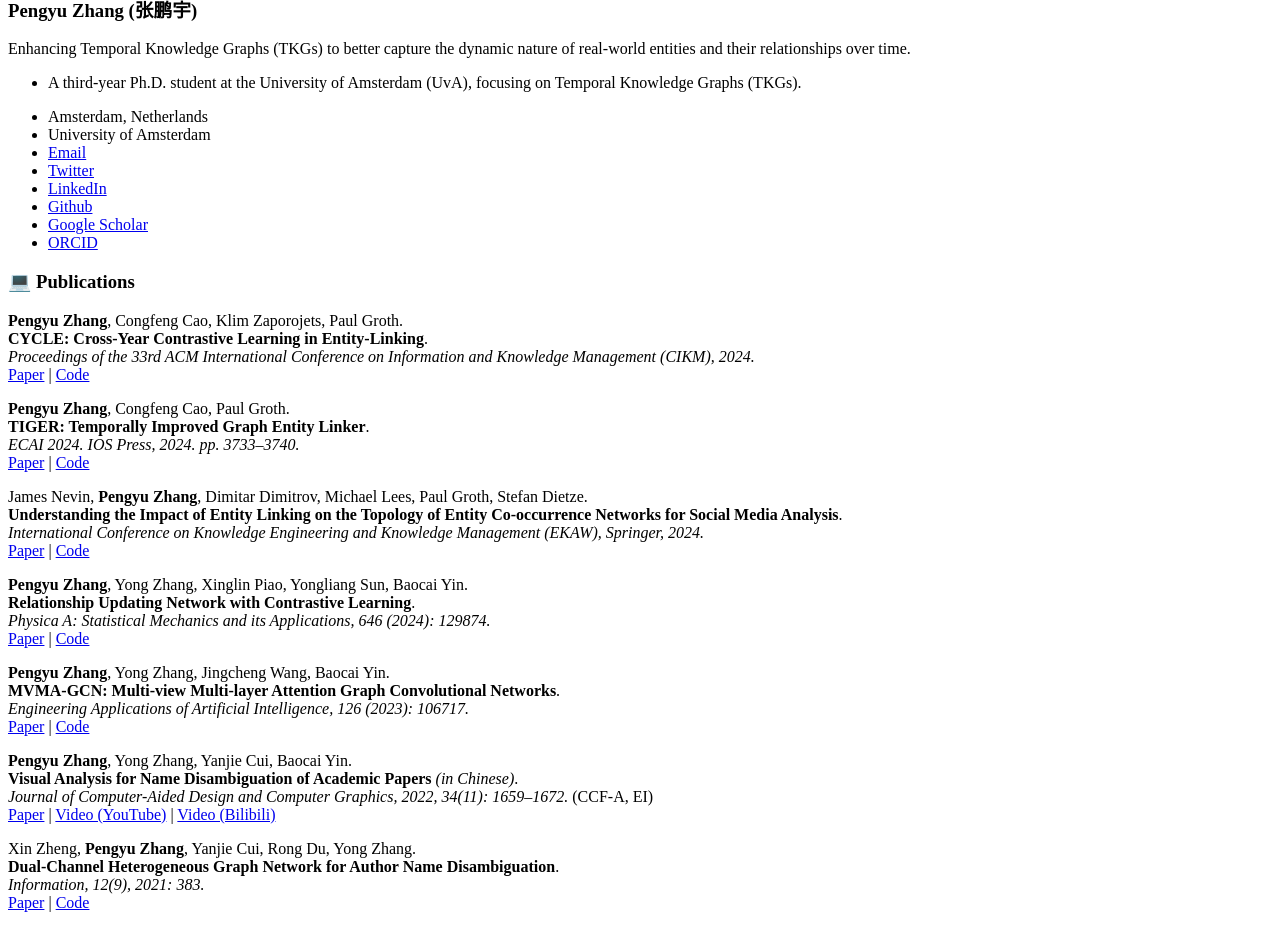
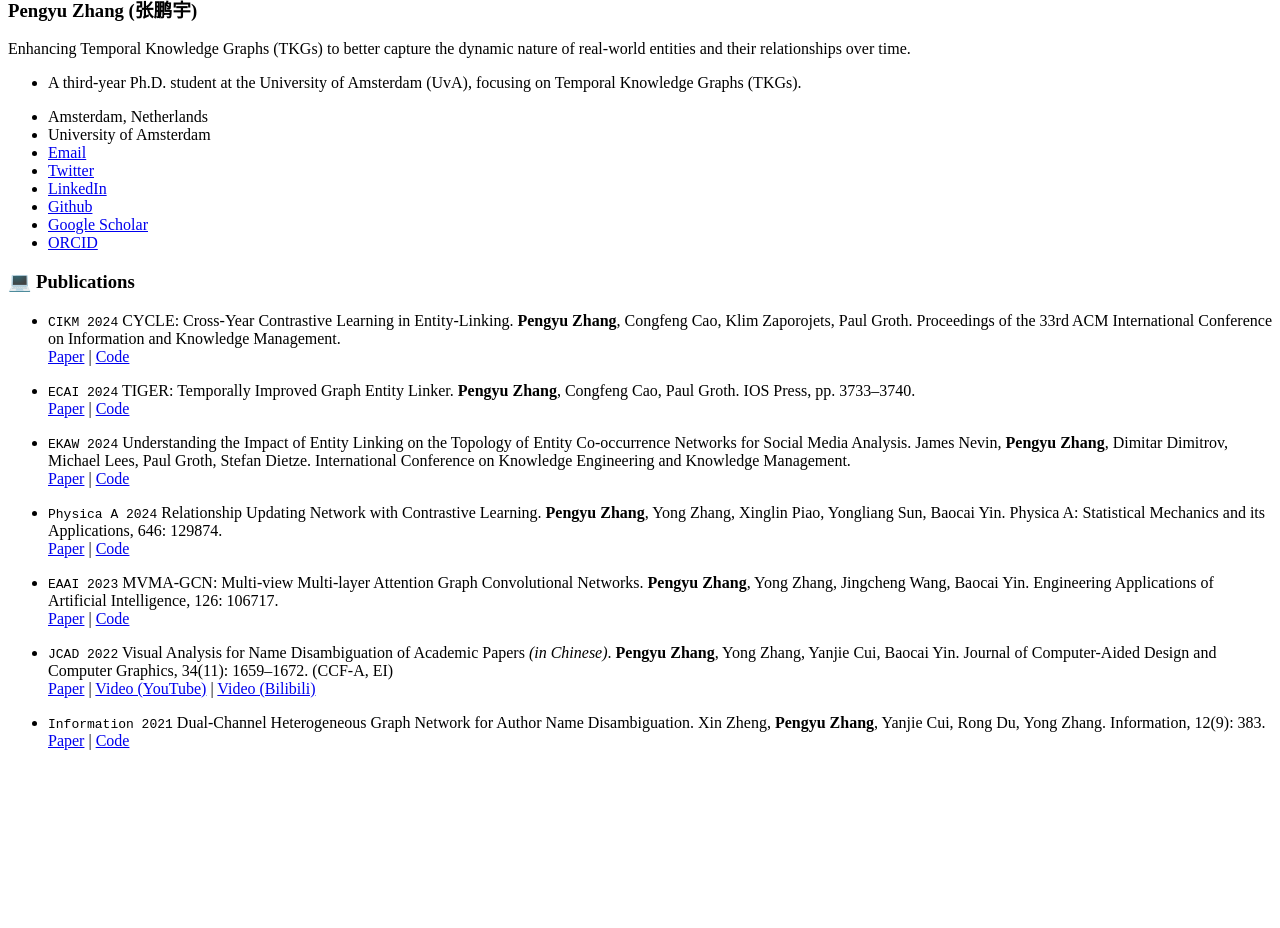
Before and after one commit to pengyu-zhang/pengyu-zhang.github.io, a Jekyll site: the page built from _pages/includes/pub_short.md, in a window 1280 px wide, cut to the strip 530-1458 px from the top of the page. Built offline with Jekyll 4.4.1, drawn with Linux system fonts in a browser that asks for light colours; our own code applies the rules of GitHub Pages for plain Markdown files; after the commit the page ends 1296 px from its top, so only the background shows below that.

Commit message:
Update pub_short.md

```diff
--- a/_pages/includes/pub_short.md
+++ b/_pages/includes/pub_short.md
@@ -1,37 +1,23 @@
 
 # 💻 Publications
 
-**Pengyu Zhang**, Congfeng Cao, Klim Zaporojets, Paul Groth.
-**CYCLE: Cross-Year Contrastive Learning in Entity-Linking**.
-*Proceedings of the 33rd ACM International Conference on Information and Knowledge Management (CIKM), 2024.*
+- ``CIKM 2024`` CYCLE: Cross-Year Contrastive Learning in Entity-Linking. **Pengyu Zhang**, Congfeng Cao, Klim Zaporojets, Paul Groth. Proceedings of the 33rd ACM International Conference on Information and Knowledge Management.
 [Paper](https://dl.acm.org/doi/abs/10.1145/3627673.3679702) | [Code](https://github.com/pengyu-zhang/CYCLE-Cross-Year-Contrastive-Learning-in-Entity-Linking)
 
-**Pengyu Zhang**, Congfeng Cao, Paul Groth.
-**TIGER: Temporally Improved Graph Entity Linker**.
-*ECAI 2024. IOS Press, 2024. pp. 3733–3740.*
+- ``ECAI 2024`` TIGER: Temporally Improved Graph Entity Linker. **Pengyu Zhang**, Congfeng Cao, Paul Groth. IOS Press, pp. 3733–3740.
 [Paper](https://ebooks.iospress.nl/doi/10.3233/FAIA240933) | [Code](https://github.com/pengyu-zhang/TIGER-Temporally-Improved-Graph-Entity-Linker)
 
-James Nevin, **Pengyu Zhang**, Dimitar Dimitrov, Michael Lees, Paul Groth, Stefan Dietze.
-**Understanding the Impact of Entity Linking on the Topology of Entity Co-occurrence Networks for Social Media Analysis**.
-*International Conference on Knowledge Engineering and Knowledge Management (EKAW), Springer, 2024.*
+- ``EKAW 2024`` Understanding the Impact of Entity Linking on the Topology of Entity Co-occurrence Networks for Social Media Analysis. James Nevin, **Pengyu Zhang**, Dimitar Dimitrov, Michael Lees, Paul Groth, Stefan Dietze. International Conference on Knowledge Engineering and Knowledge Management.
 [Paper](https://link.springer.com/chapter/10.1007/978-3-031-77792-9_5) | [Code](https://github.com/jim-g-n/Tweet-Linked-Entity-Co-occurrence)
 
-**Pengyu Zhang**, Yong Zhang, Xinglin Piao, Yongliang Sun, Baocai Yin.
-**Relationship Updating Network with Contrastive Learning**.
-*Physica A: Statistical Mechanics and its Applications, 646 (2024): 129874.*
+- ``Physica A 2024`` Relationship Updating Network with Contrastive Learning. **Pengyu Zhang**, Yong Zhang, Xinglin Piao, Yongliang Sun, Baocai Yin. Physica A: Statistical Mechanics and its Applications, 646: 129874.
 [Paper](https://pengyu-zhang.github.io/assets/pdf/Relationship_updating_network_with_contrastive_learning.pdf) | [Code](https://github.com/pengyu-zhang/RUNCL-Relationship-Updating-Network-with-Contrastive-Learning)
 
-**Pengyu Zhang**, Yong Zhang, Jingcheng Wang, Baocai Yin.
-**MVMA-GCN: Multi-view Multi-layer Attention Graph Convolutional Networks**.
-*Engineering Applications of Artificial Intelligence, 126 (2023): 106717.*
+- ``EAAI 2023`` MVMA-GCN: Multi-view Multi-layer Attention Graph Convolutional Networks. **Pengyu Zhang**, Yong Zhang, Jingcheng Wang, Baocai Yin. Engineering Applications of Artificial Intelligence, 126: 106717.
 [Paper](https://pengyu-zhang.github.io/assets/pdf/MVMA-GCN_Multi-view_multi-layer_attention_graph_convolutional_networks.pdf) | [Code](https://github.com/pengyu-zhang/MVMA-GCN)
 
-**Pengyu Zhang**, Yong Zhang, Yanjie Cui, Baocai Yin.
-**Visual Analysis for Name Disambiguation of Academic Papers** *(in Chinese)*.
-*Journal of Computer-Aided Design and Computer Graphics, 2022, 34(11): 1659–1672.* (CCF-A, EI)
+- ``JCAD 2022`` Visual Analysis for Name Disambiguation of Academic Papers *(in Chinese)*. **Pengyu Zhang**, Yong Zhang, Yanjie Cui, Baocai Yin. Journal of Computer-Aided Design and Computer Graphics, 34(11): 1659–1672. (CCF-A, EI)
 [Paper](https://pengyu-zhang.github.io/assets/pdf/Visual_Analysis_for_Name_Disambiguation_of_Academic_Papers.pdf) | [Video (YouTube)](https://www.youtube.com/watch?v=sZGQ9jVOcU0&ab_channel=PengyuZhang) | [Video (Bilibili)](https://www.bilibili.com/video/BV1QM4m1k77Q/?share_source=copy_web&vd_source=0f0c53b1336c0b7fd125e87e18787003)
 
-Xin Zheng, **Pengyu Zhang**, Yanjie Cui, Rong Du, Yong Zhang.
-**Dual-Channel Heterogeneous Graph Network for Author Name Disambiguation**.
-*Information, 12(9), 2021: 383.*
+- ``Information 2021`` Dual-Channel Heterogeneous Graph Network for Author Name Disambiguation. Xin Zheng, **Pengyu Zhang**, Yanjie Cui, Rong Du, Yong Zhang. Information, 12(9): 383.
 [Paper](https://pengyu-zhang.github.io/assets/pdf/Dual-Channel_Heterogeneous_Graph_Network_for_Author_Name_Disambiguation.pdf) | [Code](https://github.com/pengyu-zhang/Dual-channel-Heterogeneous-Graph-Network-for-Author-Name-Disambiguation)
```
